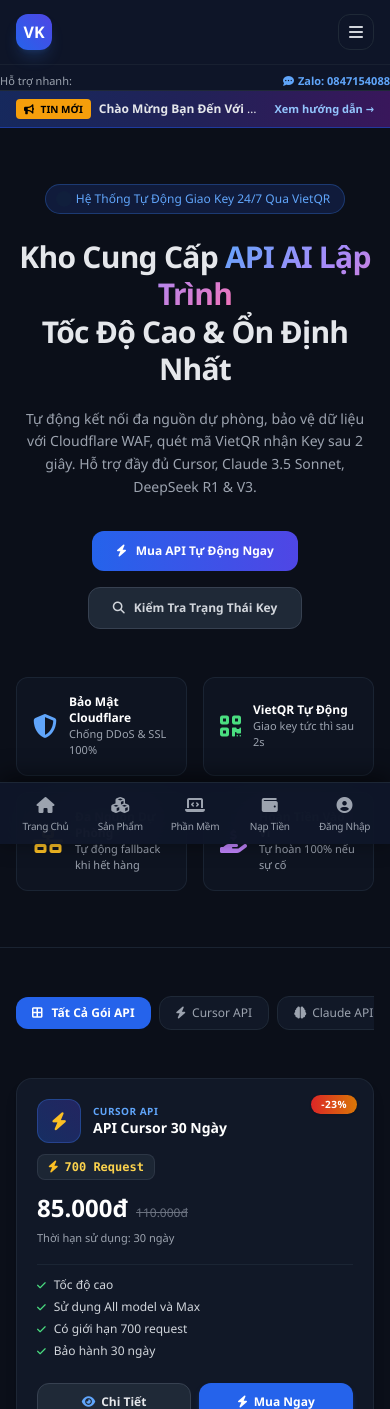
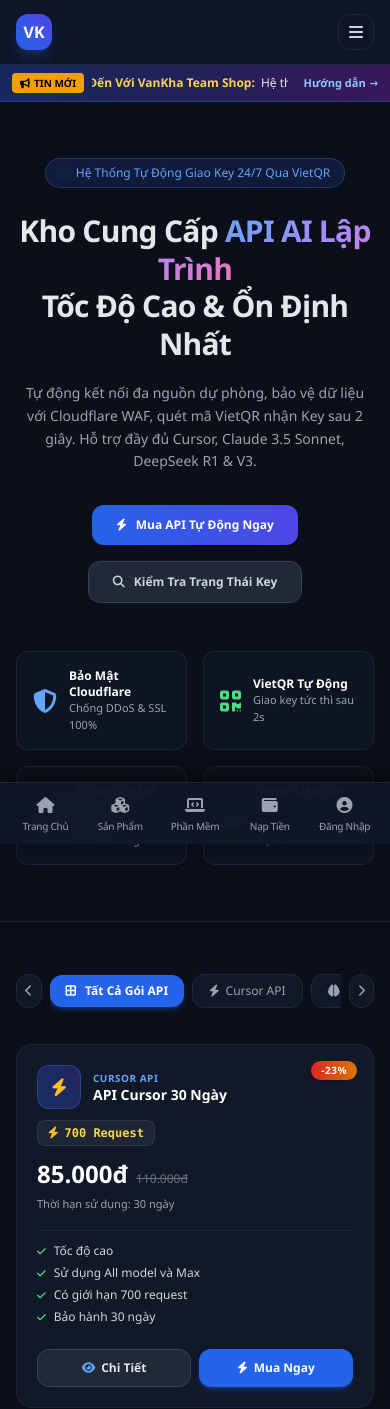
Before and after one commit to Vankhadev/vankhateamshop, a PHP site: page /frontend/index.php in a window 390 px wide. Shown: the top 1409 px of the page. Run offline with PHP 8.4, Linux system fonts and the light colour scheme; data comes from the database, SQL or seed files in the repository; tables that the repository leaves empty hold one stand-in row (values such as "Sample post"); some libraries are stand-ins or nearby versions.

Commit message:
Toi uu toan dien mobile va he thong: Marquee ticker thong bao, fix popup tra cuu key va bang xep hang tren mobile, bo link cursor, them Base URL OpenAI kem nut copy, bo ghi chu loi khoi client, them 2 nut mui ten chuyen tab danh muc

```diff
--- a/frontend/includes/header.php
+++ b/frontend/includes/header.php
@@ -136,12 +136,8 @@ $linkTeleHeader = function_exists('layCaiDatHeThong') ? layCaiDatHeThong('site_c
                              x-transition:enter-end="opacity-100 translate-y-0"
                              class="absolute left-0 mt-2 w-52 bg-[#1E293B] border border-gray-700/80 rounded-2xl shadow-2xl p-2 z-50 space-y-1 text-xs font-semibold" style="display: none;">
                             <a href="/docs" class="flex items-center gap-2.5 px-3 py-2 rounded-xl text-gray-300 hover:text-white hover:bg-gray-800 transition whitespace-nowrap">
-                                <i class="fas fa-handshake text-amber-400 w-4 text-center"></i>
-                                <span>Tài Liệu Buyer API</span>
-                            </a>
-                            <a href="/user/api-docs" class="flex items-center gap-2.5 px-3 py-2 rounded-xl text-gray-300 hover:text-white hover:bg-gray-800 transition whitespace-nowrap">
-                                <i class="fas fa-laptop-code text-blue-400 w-4 text-center"></i>
-                                <span>Kết Nối Cursor IDE</span>
+                                <i class="fas fa-book-bookmark text-amber-400 w-4 text-center"></i>
+                                <span>Tài Liệu API & Tích Hợp</span>
                             </a>
                             <a href="/chinh-sach" class="flex items-center gap-2.5 px-3 py-2 rounded-xl text-gray-300 hover:text-white hover:bg-gray-800 transition whitespace-nowrap">
                                 <i class="fas fa-shield-halved text-green-400 w-4 text-center"></i>
@@ -288,17 +284,14 @@ $linkTeleHeader = function_exists('layCaiDatHeThong') ? layCaiDatHeThong('site_c
                 <a href="https://status.gwai.cloud/" target="_blank" @click="moMenuMobile = false" class="flex items-center gap-2 px-3 py-2.5 rounded-xl bg-gray-900 border border-gray-800 text-white hover:border-green-500 transition">
                     <i class="fas fa-wave-square text-green-400 w-4 text-center"></i> <span>Status Model</span>
                 </a>
-                <a href="javascript:void(0)" @click="moMenuMobile = false; moPopupKiemTraKey = true" class="flex items-center gap-2 px-3 py-2.5 rounded-xl bg-gray-900 border border-gray-800 text-white hover:border-blue-500 transition">
+                <button type="button" @click="moMenuMobile = false; moPopupKiemTraKey = true" class="flex items-center gap-2 px-3 py-2.5 rounded-xl bg-gray-900 border border-gray-800 text-white hover:border-blue-500 transition text-left w-full">
                     <i class="fas fa-chart-line text-blue-400 w-4 text-center"></i> <span>Tra Cứu Key</span>
-                </a>
-                <a href="javascript:void(0)" @click="moMenuMobile = false; moPopupBangXepHang = true" class="flex items-center gap-2 px-3 py-2.5 rounded-xl bg-gray-900 border border-gray-800 text-white hover:border-amber-500 transition">
+                </button>
+                <button type="button" @click="moMenuMobile = false; moPopupBangXepHang = true" class="flex items-center gap-2 px-3 py-2.5 rounded-xl bg-gray-900 border border-gray-800 text-white hover:border-amber-500 transition text-left w-full">
                     <i class="fas fa-trophy text-amber-400 w-4 text-center"></i> <span>Bảng Xếp Hạng</span>
-                </a>
-                <a href="/docs" @click="moMenuMobile = false" class="flex items-center gap-2 px-3 py-2.5 rounded-xl bg-gray-900 border border-gray-800 text-white hover:border-amber-500 transition">
-                    <i class="fas fa-book-bookmark text-amber-400 w-4 text-center"></i> <span>Tài Liệu API</span>
-                </a>
-                <a href="/user/api-docs" @click="moMenuMobile = false" class="flex items-center gap-2 px-3 py-2.5 rounded-xl bg-gray-900 border border-gray-800 text-white hover:border-blue-500 transition">
-                    <i class="fas fa-terminal text-cyan-400 w-4 text-center"></i> <span>Kết Nối Cursor</span>
+                </button>
+                <a href="/docs" @click="moMenuMobile = false" class="col-span-2 flex items-center justify-center gap-2 px-3 py-2.5 rounded-xl bg-gradient-to-r from-amber-600/20 to-orange-600/20 border border-amber-500/40 text-amber-300 hover:text-white transition">
+                    <i class="fas fa-book-bookmark text-amber-400"></i> <span>Tài Liệu API & Hướng Dẫn Tích Hợp</span>
                 </a>
             </div>
 
@@ -316,16 +309,13 @@ $linkTeleHeader = function_exists('layCaiDatHeThong') ? layCaiDatHeThong('site_c
                     </div>
                 </div>
             <?php endif; ?>
-        </div>
 
-                <div class="flex items-center justify-between text-[11px] text-gray-400 pt-2 border-t border-gray-800/60">
-                    <span>Hỗ trợ nhanh:</span>
-                    <div class="flex items-center gap-3">
-                        <a href="https://zalo.me/<?= htmlspecialchars($soZaloHeader) ?>" target="_blank" class="text-blue-400 font-bold hover:underline"><i class="fas fa-comment-dots mr-1"></i>Zalo: <?= htmlspecialchars($soZaloHeader) ?></a>
-                    </div>
+            <div class="flex items-center justify-between text-[11px] text-gray-400 pt-2 border-t border-gray-800/60">
+                <span>Hỗ trợ nhanh:</span>
+                <div class="flex items-center gap-3">
+                    <a href="https://zalo.me/<?= htmlspecialchars($soZaloHeader) ?>" target="_blank" class="text-blue-400 font-bold hover:underline"><i class="fas fa-comment-dots mr-1"></i>Zalo: <?= htmlspecialchars($soZaloHeader) ?></a>
                 </div>
             </div>
-
         </div>
     </header>
 
--- a/frontend/index.php
+++ b/frontend/index.php
@@ -139,6 +139,19 @@ $captchaSiteKey   = function_exists('layCaiDatHeThong') ? layCaiDatHeThong('capt
             -webkit-background-clip: text;
             -webkit-text-fill-color: transparent;
         }
+        @keyframes marqueeScroll {
+            0% { transform: translateX(0); }
+            100% { transform: translateX(-100%); }
+        }
+        .animate-marquee-track {
+            display: inline-flex;
+            white-space: nowrap;
+            padding-left: 100%;
+            animation: marqueeScroll 25s linear infinite;
+        }
+        .animate-marquee-track:hover {
+            animation-play-state: paused;
+        }
     </style>
 </head>
 <body x-data="ungDungBanHang()" class="min-h-screen flex flex-col antialiased">
@@ -146,20 +159,28 @@ $captchaSiteKey   = function_exists('layCaiDatHeThong') ? layCaiDatHeThong('capt
     <!-- HEADER DÙNG CHUNG ĐỒNG BỘ TOÀN BỘ WEBSITE -->
     <?php require_once __DIR__ . '/includes/header.php'; ?>
 
-    <!-- BANNER THÔNG BÁO TỪ HỆ THỐNG NẾU CÓ -->
+    <!-- BANNER THÔNG BÁO TỪ HỆ THỐNG NẾU CÓ (MARQUEE SCROLL TRÊN MOBILE & DESKTOP) -->
     <?php if (!empty($announcements)): ?>
-        <div class="bg-gradient-to-r from-blue-900/60 via-indigo-900/60 to-purple-900/60 border-b border-blue-800/80 py-2 px-4 text-xs">
-            <div class="max-w-7xl mx-auto flex items-center justify-between">
-                <div class="flex items-center space-x-2 text-white overflow-hidden">
-                    <span class="px-2 py-0.5 rounded bg-amber-500 text-black font-bold text-[10px] uppercase shrink-0">
-                        <i class="fas fa-bullhorn mr-1"></i> Tin Mới
+        <div class="bg-gradient-to-r from-blue-900/60 via-indigo-900/60 to-purple-900/60 border-b border-blue-800/80 py-2 px-3 sm:px-4 text-xs overflow-hidden">
+            <div class="max-w-7xl mx-auto flex items-center justify-between gap-3">
+                <div class="flex items-center space-x-2 text-white overflow-hidden flex-1 min-w-0">
+                    <span class="px-2 py-0.5 rounded bg-amber-500 text-black font-bold text-[10px] uppercase shrink-0 flex items-center gap-1 shadow">
+                        <i class="fas fa-bullhorn"></i> <span>Tin Mới</span>
                     </span>
-                    <span class="truncate font-medium text-gray-200">
-                        <strong><?= htmlspecialchars($announcements[0]['title']) ?>:</strong> <?= htmlspecialchars($announcements[0]['content']) ?>
-                    </span>
+                    <div class="overflow-hidden relative flex-1 min-w-0 h-5 flex items-center">
+                        <div class="animate-marquee-track text-gray-200 font-medium cursor-default">
+                            <?php
+                            $noiDungThongBao = [];
+                            foreach ($announcements as $tb) {
+                                $noiDungThongBao[] = '<span class="inline-flex items-center gap-1.5"><strong class="text-amber-300">' . htmlspecialchars($tb['title']) . ':</strong> ' . htmlspecialchars($tb['content']) . '</span>';
+                            }
+                            echo implode('<span class="mx-6 text-blue-400 font-black">&bull;&bull;&bull;</span>', $noiDungThongBao);
+                            ?>
                         </div>
-                <a href="/docs" class="text-blue-300 hover:text-white shrink-0 font-semibold text-[11px] ml-4">
-                    Xem hướng dẫn &rarr;
+                    </div>
+                </div>
+                <a href="/docs" class="text-blue-300 hover:text-white shrink-0 font-semibold text-[11px] ml-1 flex items-center gap-1 whitespace-nowrap">
+                    <span>Hướng dẫn</span> &rarr;
                 </a>
             </div>
         </div>
@@ -229,20 +250,41 @@ $captchaSiteKey   = function_exists('layCaiDatHeThong') ? layCaiDatHeThong('capt
     <!-- KHU VỰC DANH MỤC & SẢN PHẨM -->
     <section id="san-pham" class="py-12 max-w-7xl mx-auto px-4 sm:px-6 lg:px-8 w-full">
 
-        <!-- Bộ lọc danh mục dạng thẻ Tab -->
-        <div class="flex items-center gap-2 overflow-x-auto pb-4 mb-8 no-scrollbar">
+        <!-- Bộ lọc danh mục dạng thẻ Tab kèm 2 nút điều hướng mũi tên chuyển thẻ trên Mobile & Desktop -->
+        <div class="relative w-full max-w-full mb-8">
+            <div class="flex items-center gap-2">
+                <!-- Nút cuộn sang trái -->
+                <button type="button"
+                        @click="$refs.danhMucScroll.scrollBy({ left: -220, behavior: 'smooth' })"
+                        class="p-2 sm:p-2.5 rounded-xl bg-gray-900/90 hover:bg-gray-800 text-gray-400 hover:text-white border border-gray-800 shadow-md shrink-0 flex items-center justify-center transition active:scale-95 z-10"
+                        title="Xem danh mục trước">
+                    <i class="fas fa-chevron-left text-xs"></i>
+                </button>
+
+                <!-- Thanh cuộn ngang danh mục -->
+                <div x-ref="danhMucScroll" class="flex-1 flex items-center gap-2 overflow-x-auto py-1 scroll-smooth no-scrollbar">
                     <button @click="danhMucDangChon = 0"
-                    :class="danhMucDangChon === 0 ? 'bg-blue-600 text-white font-bold' : 'bg-gray-900 text-gray-400 hover:text-white border border-gray-800'"
-                    class="px-4 py-2 rounded-xl text-xs whitespace-nowrap transition">
+                            :class="danhMucDangChon === 0 ? 'bg-blue-600 text-white font-bold shadow-md shadow-blue-600/30' : 'bg-gray-900 text-gray-400 hover:text-white border border-gray-800'"
+                            class="px-4 py-2 rounded-xl text-xs whitespace-nowrap transition shrink-0">
                         <i class="fas fa-border-all mr-1.5"></i> Tất Cả Gói API
                     </button>
                     <?php foreach ($categories as $cat): ?>
                         <button @click="danhMucDangChon = <?= $cat['id'] ?>"
-                        :class="danhMucDangChon === <?= $cat['id'] ?> ? 'bg-blue-600 text-white font-bold' : 'bg-gray-900 text-gray-400 hover:text-white border border-gray-800'"
-                        class="px-4 py-2 rounded-xl text-xs whitespace-nowrap transition flex items-center gap-1.5">
+                                :class="danhMucDangChon === <?= $cat['id'] ?> ? 'bg-blue-600 text-white font-bold shadow-md shadow-blue-600/30' : 'bg-gray-900 text-gray-400 hover:text-white border border-gray-800'"
+                                class="px-4 py-2 rounded-xl text-xs whitespace-nowrap transition flex items-center gap-1.5 shrink-0">
                             <i class="fas <?= $cat['icon'] ?>"></i> <?= htmlspecialchars($cat['name']) ?>
                         </button>
                     <?php endforeach; ?>
+                </div>
+
+                <!-- Nút cuộn sang phải -->
+                <button type="button"
+                        @click="$refs.danhMucScroll.scrollBy({ left: 220, behavior: 'smooth' })"
+                        class="p-2 sm:p-2.5 rounded-xl bg-gray-900/90 hover:bg-gray-800 text-gray-400 hover:text-white border border-gray-800 shadow-md shrink-0 flex items-center justify-center transition active:scale-95 z-10"
+                        title="Xem thêm danh mục tiếp theo">
+                    <i class="fas fa-chevron-right text-xs"></i>
+                </button>
+            </div>
         </div>
 
         <!-- LƯỚI DANH SÁCH CÁC GÓI SẢN PHẨM -->
@@ -489,13 +531,27 @@ $captchaSiteKey   = function_exists('layCaiDatHeThong') ? layCaiDatHeThong('capt
                 <h3 class="text-lg font-bold text-white mb-1">Thanh Toán Thành Công!</h3>
                 <p class="text-xs text-gray-400 mb-4">Mã đơn hàng: <span class="font-mono text-white" x-text="maDonHang"></span></p>
 
-                <div class="bg-gray-900 border border-green-500/40 rounded-xl p-4 text-left mb-4">
+                <div class="bg-gray-900 border border-green-500/40 rounded-xl p-4 text-left mb-3">
                     <p class="text-[11px] font-bold text-green-400 uppercase mb-2">Thông tin API Key / Tài khoản của bạn:</p>
                     <div class="bg-black/80 p-2.5 rounded-lg font-mono text-xs text-amber-300 break-all select-all flex justify-between items-center border border-gray-800">
                         <span x-text="keyDaTraVe"></span>
-                        <button @click="saoChep(keyDaTraVe)" class="ml-2 text-gray-400 hover:text-white"><i class="fas fa-copy"></i></button>
+                        <button @click="saoChep(keyDaTraVe)" class="ml-2 text-gray-400 hover:text-white" title="Sao chép Key"><i class="fas fa-copy"></i></button>
                     </div>
                     <p class="text-[11px] text-gray-400 mt-2">Hệ thống đã gửi bản sao lưu về email: <span class="text-white" x-text="emailKhachHang"></span></p>
+                </div>
+
+                <!-- Base URL Kết Nối API Chuẩn OpenAI -->
+                <div class="bg-gray-900 border border-blue-500/40 rounded-xl p-3 text-left mb-4 space-y-1.5">
+                    <div class="flex items-center justify-between text-xs">
+                        <span class="text-blue-400 font-bold uppercase text-[10px] flex items-center gap-1">
+                            <i class="fas fa-link"></i> Base URL (OpenAI Compatible)
+                        </span>
+                        <button @click="saoChep('https://tiemai.io.vn/v1')" class="text-blue-400 hover:text-white text-[10px] font-bold flex items-center gap-1">
+                            <i class="fas fa-copy"></i> Sao chép
+                        </button>
+                    </div>
+                    <code class="text-white font-mono text-xs bg-black/80 px-2.5 py-1.5 rounded-lg border border-gray-800 block select-all">https://tiemai.io.vn/v1</code>
+                    <p class="text-[10px] text-gray-400">Chat Endpoint: <code class="text-gray-300">https://tiemai.io.vn/v1/chat/completions</code></p>
                 </div>
 
                 <button @click="dongThanhToan()" class="w-full py-2.5 rounded-xl bg-blue-600 hover:bg-blue-500 text-white font-bold text-xs transition">
@@ -503,33 +559,6 @@ $captchaSiteKey   = function_exists('layCaiDatHeThong') ? layCaiDatHeThong('capt
                 </button>
             </div>
 
-        </div>
-    </div>
-
-    <!-- POPUP TRA CỨU SỐ LƯỢT DÙNG KEY -->
-    <div x-show="moPopupKiemTraKey" class="fixed inset-0 z-50 flex items-center justify-center p-4 bg-black/80 backdrop-blur-sm" style="display: none;" x-transition>
-        <div class="bg-[#111827] border border-gray-800 rounded-2xl max-w-md w-full p-6 relative shadow-2xl">
-            <button @click="moPopupKiemTraKey = false" class="absolute top-4 right-4 text-gray-400 hover:text-white">
-                <i class="fas fa-times text-lg"></i>
-            </button>
-            <h3 class="text-base font-bold text-white mb-2 flex items-center gap-2">
-                <i class="fas fa-chart-line text-blue-400"></i> Tra Cứu Usage Của Key
-            </h3>
-            <p class="text-xs text-gray-400 mb-4">Dán API Key đã mua để xem số request còn lại và ngày hết hạn.</p>
-
-            <div class="space-y-3">
-                <input type="text" x-model="oNhapKey" placeholder="sk-..." class="w-full bg-gray-900 border border-gray-700 rounded-xl px-3 py-2 text-xs text-white focus:outline-none focus:border-blue-500 font-mono">
-                <button @click="kiemTraKey()" class="w-full py-2 rounded-xl bg-blue-600 hover:bg-blue-500 text-white font-bold text-xs transition">
-                    Kiểm Tra Ngay
-                </button>
-            </div>
-
-            <div x-show="ketQuaTraCuu" class="mt-4 p-3 bg-gray-900 rounded-xl text-xs space-y-1.5 border border-gray-800">
-                <div class="flex justify-between"><span class="text-gray-400">Trạng thái:</span><span class="text-green-400 font-bold" x-text="ketQuaTraCuu?.trang_thai"></span></div>
-                <div class="flex justify-between"><span class="text-gray-400">Đã dùng:</span><span class="text-white font-semibold" x-text="ketQuaTraCuu?.da_dung"></span></div>
-                <div class="flex justify-between"><span class="text-gray-400">Còn lại:</span><span class="text-amber-400 font-bold" x-text="ketQuaTraCuu?.con_lai"></span></div>
-                <div class="flex justify-between"><span class="text-gray-400">Hạn sử dụng:</span><span class="text-gray-300" x-text="ketQuaTraCuu?.han_dung"></span></div>
-            </div>
         </div>
     </div>
 
```
Also changed, not shown: frontend/chi-tiet-san-pham.php (+15 -1 lines), frontend/client/don-hang.php (+16 -11 lines), frontend/san-pham.php (+25 -4 lines). Lines whose indentation alone changed are shown as unchanged.
